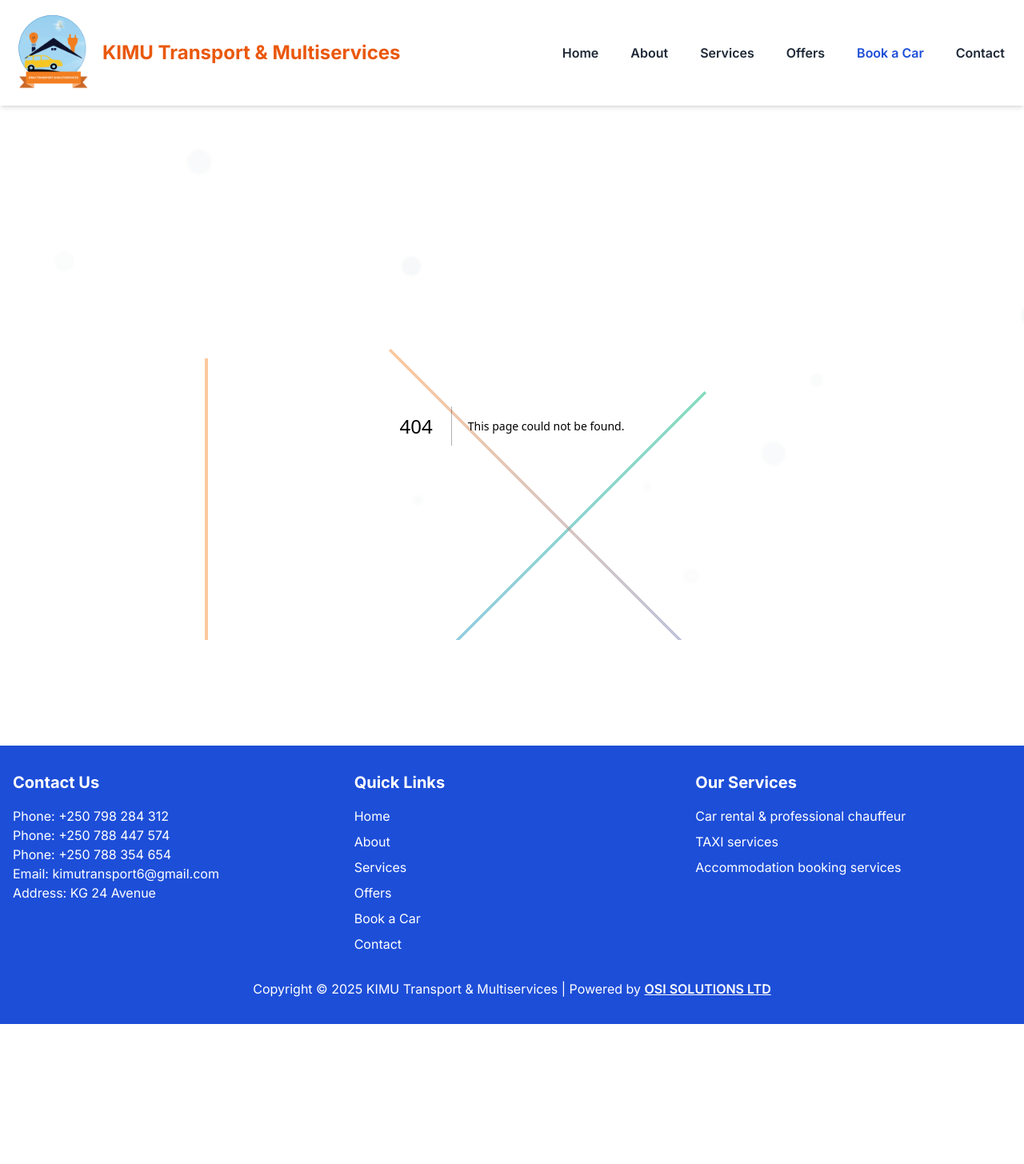
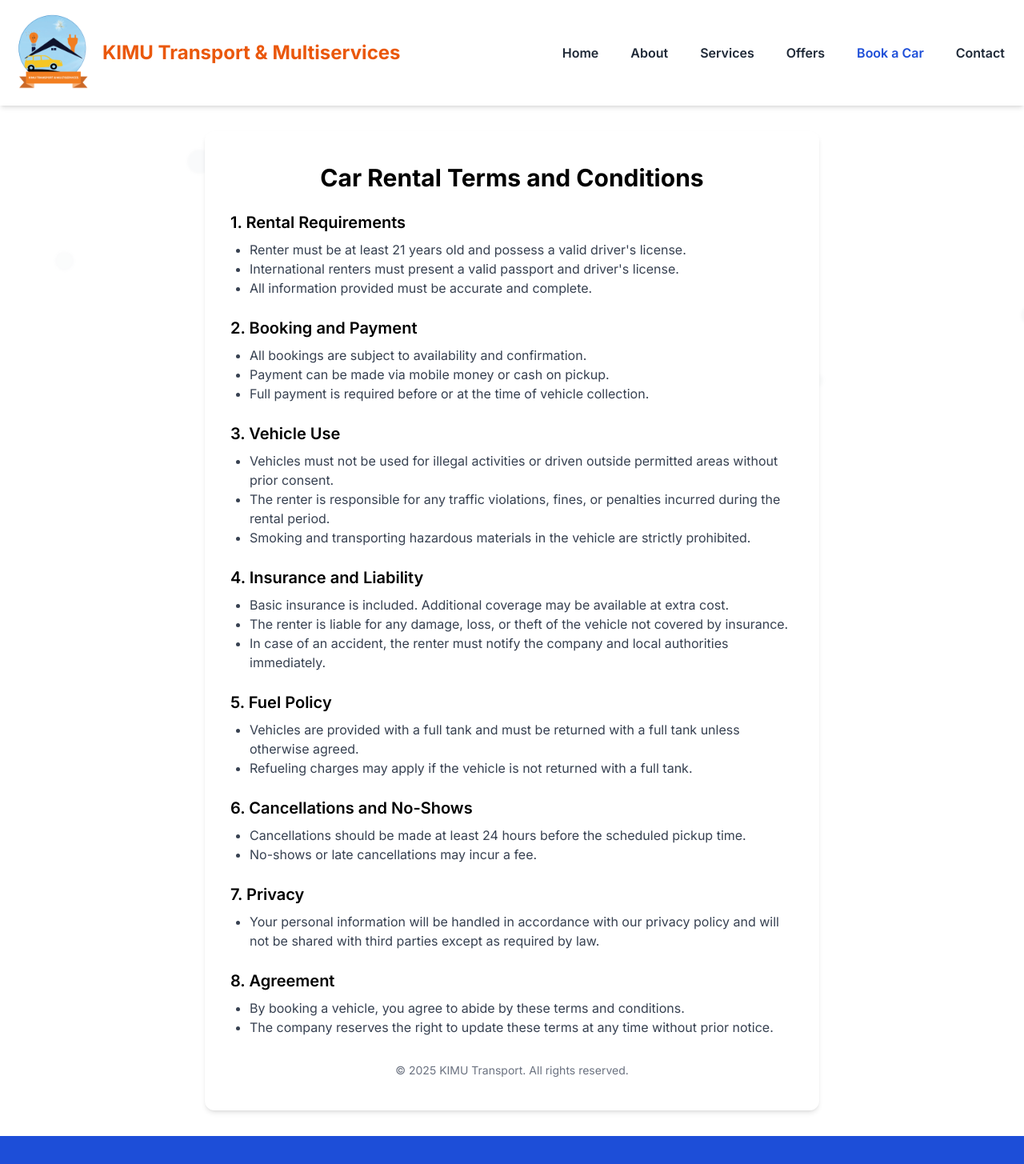
Before and after one commit to OSISolns/kimu-multiservices, a Next.js app: page /terms-and-conditions in a window 1280 px wide. Before the commit this address had no page. Shown: the top 1455 px of the page at 80% size. Before the commit the page ends 1280 px from the top, so only its background shows below. Built offline with nearby package versions, Linux system fonts and the light colour scheme.

Commit message:
feat: add Terms and Conditions page and link from rent a car form

```diff
--- a/src/app/rent-a-car/page.tsx
+++ b/src/app/rent-a-car/page.tsx
@@ -215,7 +215,7 @@ export default function RentCarForm() {
                   required
                 />
                 <span className="ml-2 text-sm text-gray-700">
-                  I agree to the <a href="#" className="text-blue-600 hover:underline">Terms and Conditions</a> *
+                  I agree to the <a href="/terms-and-conditions" target="_blank" rel="noopener noreferrer" className="text-blue-600 hover:underline">Terms and Conditions</a> *
                 </span>
               </label>
             </div>
--- /dev/null
+++ b/src/app/terms-and-conditions/page.tsx
@@ -0,0 +1,71 @@
+import React from 'react';
+
+export default function TermsAndConditions() {
+  return (
+    <div className="max-w-3xl mx-auto py-10 px-4 sm:px-6 lg:px-8 bg-white rounded-xl shadow-md mt-8 mb-8">
+      <h1 className="text-3xl font-bold mb-6 text-center">Car Rental Terms and Conditions</h1>
+      <section className="mb-6">
+        <h2 className="text-xl font-semibold mb-2">1. Rental Requirements</h2>
+        <ul className="list-disc pl-6 text-gray-700">
+          <li>Renter must be at least 21 years old and possess a valid driver's license.</li>
+          <li>International renters must present a valid passport and driver's license.</li>
+          <li>All information provided must be accurate and complete.</li>
+        </ul>
+      </section>
+      <section className="mb-6">
+        <h2 className="text-xl font-semibold mb-2">2. Booking and Payment</h2>
+        <ul className="list-disc pl-6 text-gray-700">
+          <li>All bookings are subject to availability and confirmation.</li>
+          <li>Payment can be made via mobile money or cash on pickup.</li>
+          <li>Full payment is required before or at the time of vehicle collection.</li>
+        </ul>
+      </section>
+      <section className="mb-6">
+        <h2 className="text-xl font-semibold mb-2">3. Vehicle Use</h2>
+        <ul className="list-disc pl-6 text-gray-700">
+          <li>Vehicles must not be used for illegal activities or driven outside permitted areas without prior consent.</li>
+          <li>The renter is responsible for any traffic violations, fines, or penalties incurred during the rental period.</li>
+          <li>Smoking and transporting hazardous materials in the vehicle are strictly prohibited.</li>
+        </ul>
+      </section>
+      <section className="mb-6">
+        <h2 className="text-xl font-semibold mb-2">4. Insurance and Liability</h2>
+        <ul className="list-disc pl-6 text-gray-700">
+          <li>Basic insurance is included. Additional coverage may be available at extra cost.</li>
+          <li>The renter is liable for any damage, loss, or theft of the vehicle not covered by insurance.</li>
+          <li>In case of an accident, the renter must notify the company and local authorities immediately.</li>
+        </ul>
+      </section>
+      <section className="mb-6">
+        <h2 className="text-xl font-semibold mb-2">5. Fuel Policy</h2>
+        <ul className="list-disc pl-6 text-gray-700">
+          <li>Vehicles are provided with a full tank and must be returned with a full tank unless otherwise agreed.</li>
+          <li>Refueling charges may apply if the vehicle is not returned with a full tank.</li>
+        </ul>
+      </section>
+      <section className="mb-6">
+        <h2 className="text-xl font-semibold mb-2">6. Cancellations and No-Shows</h2>
+        <ul className="list-disc pl-6 text-gray-700">
+          <li>Cancellations should be made at least 24 hours before the scheduled pickup time.</li>
+          <li>No-shows or late cancellations may incur a fee.</li>
+        </ul>
+      </section>
+      <section className="mb-6">
+        <h2 className="text-xl font-semibold mb-2">7. Privacy</h2>
+        <ul className="list-disc pl-6 text-gray-700">
+          <li>Your personal information will be handled in accordance with our privacy policy and will not be shared with third parties except as required by law.</li>
+        </ul>
+      </section>
+      <section className="mb-6">
+        <h2 className="text-xl font-semibold mb-2">8. Agreement</h2>
+        <ul className="list-disc pl-6 text-gray-700">
+          <li>By booking a vehicle, you agree to abide by these terms and conditions.</li>
+          <li>The company reserves the right to update these terms at any time without prior notice.</li>
+        </ul>
+      </section>
+      <div className="text-center text-gray-500 text-sm mt-8">
+        &copy; {new Date().getFullYear()} KIMU Transport. All rights reserved.
+      </div>
+    </div>
+  );
+}
```
